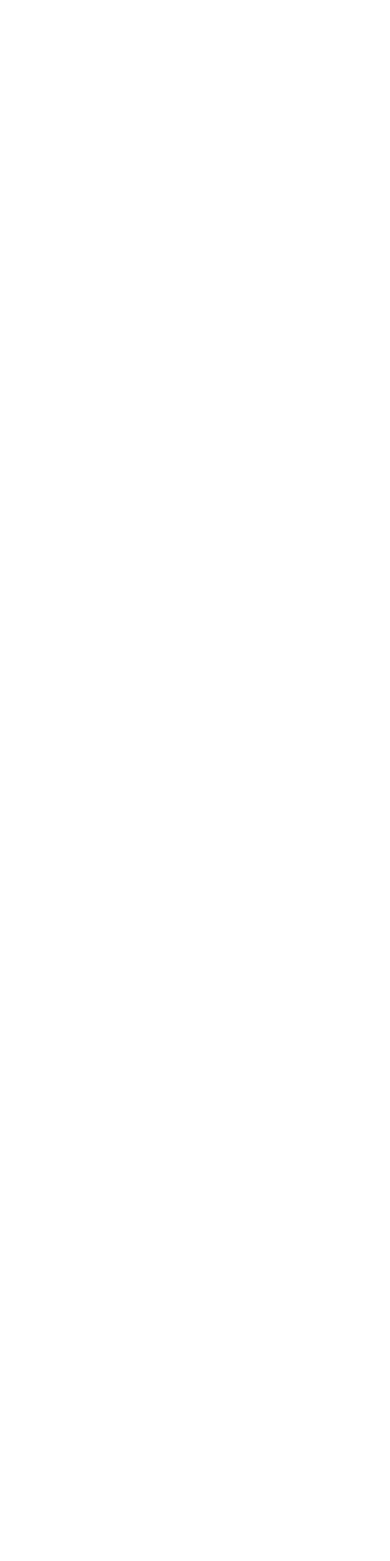
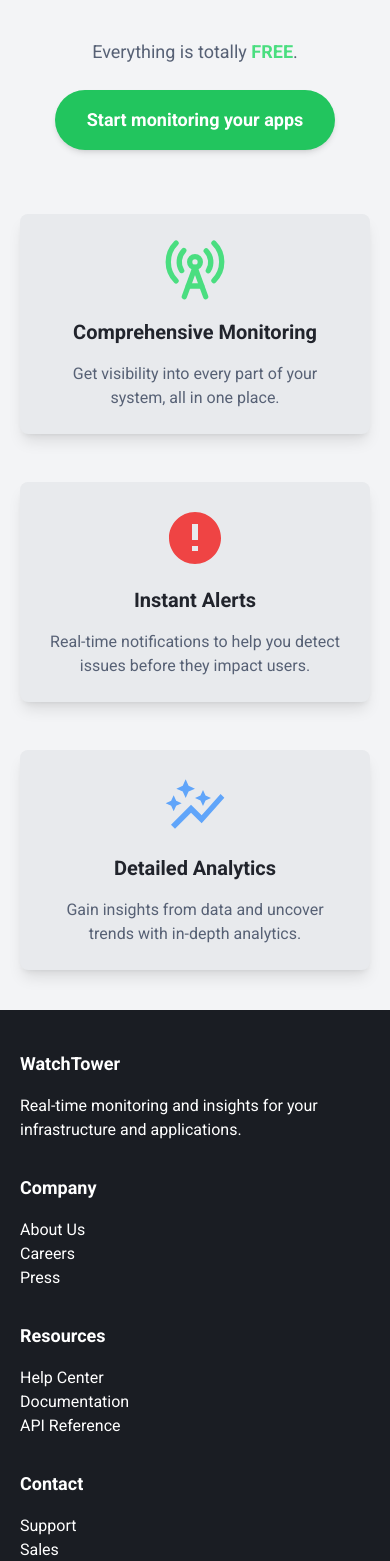
Before and after one commit to Fabulosu/WatchTower, a Next.js app: page / in a window 390 px wide. Shown: the part 436-1997 px from the top of the page. Before the commit the page ends 844 px from the top, so only its background shows below. Built offline with nearby package versions, Linux system fonts and the light colour scheme.

Commit message:
added footer, responsive navbar, modified color scheme, added partial homepage

```diff
--- a/src/app/globals.css
+++ b/src/app/globals.css
@@ -14,58 +14,74 @@ body {
 
 @layer base {
   :root {
-    --background: 0 0% 100%;
-    --foreground: 0 0% 3.9%;
-    --card: 0 0% 100%;
-    --card-foreground: 0 0% 3.9%;
+    --background: 220 13% 96%;
+    --foreground: 220 15% 15%;
+    --card: 216 12% 92%;
+    --card-foreground: 220 15% 15%;
     --popover: 0 0% 100%;
-    --popover-foreground: 0 0% 3.9%;
-    --primary: 0 0% 9%;
-    --primary-foreground: 0 0% 98%;
-    --secondary: 0 0% 96.1%;
-    --secondary-foreground: 0 0% 9%;
-    --muted: 0 0% 96.1%;
-    --muted-foreground: 0 0% 45.1%;
-    --accent: 0 0% 96.1%;
-    --accent-foreground: 0 0% 9%;
-    --destructive: 0 84.2% 60.2%;
+    --popover-foreground: 220 15% 15%;
+    --primary: 145 63% 42%;
+    /* Green */
+    --primary-foreground: 0 0% 100%;
+    --secondary: 220 14% 93%;
+    --secondary-foreground: 220 15% 15%;
+    --muted: 220 10% 80%;
+    --muted-foreground: 220 15% 40%;
+    --accent: 145 63% 42%;
+    /* Green */
+    --accent-foreground: 0 0% 100%;
+    --destructive: 0 76% 60%;
     --destructive-foreground: 0 0% 98%;
-    --border: 0 0% 89.8%;
-    --input: 0 0% 89.8%;
-    --ring: 0 0% 3.9%;
-    --chart-1: 12 76% 61%;
-    --chart-2: 173 58% 39%;
-    --chart-3: 197 37% 24%;
+    --border: 220 13% 90%;
+    --input: 220 13% 90%;
+    --ring: 145 63% 42%;
+    /* Green */
+    --chart-1: 160 63% 40%;
+    /* Dark Green */
+    --chart-2: 220 70% 50%;
+    /* Light Blue */
+    --chart-3: 197 57% 45%;
+    /* Darker Blue */
     --chart-4: 43 74% 66%;
+    /* Yellow */
     --chart-5: 27 87% 67%;
+    /* Orange */
     --radius: 0.5rem;
   }
 
   .dark {
-    --background: 0 0% 3.9%;
-    --foreground: 0 0% 98%;
-    --card: 0 0% 3.9%;
-    --card-foreground: 0 0% 98%;
-    --popover: 0 0% 3.9%;
-    --popover-foreground: 0 0% 98%;
-    --primary: 0 0% 98%;
-    --primary-foreground: 0 0% 9%;
-    --secondary: 0 0% 14.9%;
-    --secondary-foreground: 0 0% 98%;
-    --muted: 0 0% 14.9%;
-    --muted-foreground: 0 0% 63.9%;
-    --accent: 0 0% 14.9%;
-    --accent-foreground: 0 0% 98%;
-    --destructive: 0 62.8% 30.6%;
-    --destructive-foreground: 0 0% 98%;
-    --border: 0 0% 14.9%;
-    --input: 0 0% 14.9%;
-    --ring: 0 0% 83.1%;
-    --chart-1: 220 70% 50%;
-    --chart-2: 160 60% 45%;
-    --chart-3: 30 80% 55%;
-    --chart-4: 280 65% 60%;
-    --chart-5: 340 75% 55%;
+    --background: 220 15% 10%;
+    --foreground: 220 5% 95%;
+    --card: 220 15% 12%;
+    --card-foreground: 220 5% 95%;
+    --popover: 220 15% 12%;
+    --popover-foreground: 220 5% 95%;
+    --primary: 145 63% 52%;
+    /* Green */
+    --primary-foreground: 220 5% 10%;
+    --secondary: 220 15% 18%;
+    --secondary-foreground: 220 5% 95%;
+    --muted: 220 15% 20%;
+    --muted-foreground: 220 5% 65%;
+    --accent: 145 63% 52%;
+    /* Green */
+    --accent-foreground: 220 5% 95%;
+    --destructive: 0 56% 45%;
+    --destructive-foreground: 220 5% 95%;
+    --border: 220 15% 20%;
+    --input: 220 15% 20%;
+    --ring: 145 63% 52%;
+    /* Green */
+    --chart-1: 160 63% 40%;
+    /* Dark Green */
+    --chart-2: 220 65% 55%;
+    /* Light Blue */
+    --chart-3: 197 47% 45%;
+    /* Darker Blue */
+    --chart-4: 340 65% 60%;
+    /* Purple */
+    --chart-5: 27 87% 67%;
+    /* Orange */
   }
 }
 
--- a/src/app/layout.tsx
+++ b/src/app/layout.tsx
@@ -5,7 +5,7 @@ import { Roboto } from 'next/font/google';
 import { ThemeProvider } from 'next-themes';
 
 const roboto = Roboto({
-  weight: ['100', '300', '400', '700'],
+  weight: ['100', '300', '400', '500', '700', '900'],
   subsets: ['latin'],
 })
 
@@ -28,7 +28,7 @@ export default function RootLayout({
           <ThemeProvider
             attribute="class"
             defaultTheme="light"
-            enableSystem
+            // enableSystem
             disableTransitionOnChange
           >
             {children}
--- a/src/app/page.tsx
+++ b/src/app/page.tsx
@@ -1,10 +1,52 @@
-import Navbar from "@/components/navbar"
+import Navbar from "@/components/navbar";
+import Footer from "@/components/footer";
+import { LuRadioTower } from "react-icons/lu";
+import { IoMdAlert } from "react-icons/io";
+import { MdAutoGraph } from "react-icons/md";
 
 export default function HomePage() {
   return (
     <>
       <Navbar />
-      <main>Hello world!</main>
+      <main className="bg-background text-foreground container mx-auto px-5 py-10 md:py-20 space-y-16">
+        <section className="text-center space-y-6">
+          <h1 className="text-5xl md:text-7xl font-bold text-foreground leading-snug">
+            The world’s best free <span className="text-green-400">uptime monitoring</span> service.
+          </h1>
+          <p className="text-lg md:text-xl text-muted-foreground max-w-2xl mx-auto">
+            Everything is totally <span className="text-green-400 font-semibold">FREE</span>.
+          </p>
+          <button className="bg-green-500 hover:bg-green-600 text-white px-8 py-4 rounded-full mt-4 text-lg font-semibold shadow-md transform hover:scale-105 transition duration-300">
+            Start monitoring your apps
+          </button>
+        </section>
+        <section className="grid grid-cols-1 md:grid-cols-3 gap-12 mt-8">
+          {[
+            {
+              icon: <LuRadioTower className="text-green-400 w-16 h-16" />,
+              title: "Comprehensive Monitoring",
+              description: "Get visibility into every part of your system, all in one place.",
+            },
+            {
+              icon: <IoMdAlert className="text-red-500 w-16 h-16" />,
+              title: "Instant Alerts",
+              description: "Real-time notifications to help you detect issues before they impact users.",
+            },
+            {
+              icon: <MdAutoGraph className="text-blue-400 w-16 h-16" />,
+              title: "Detailed Analytics",
+              description: "Gain insights from data and uncover trends with in-depth analytics.",
+            },
+          ].map((feature, idx) => (
+            <div key={idx} className="flex flex-col items-center text-center space-y-4 p-6 bg-card rounded-lg shadow-lg hover:shadow-xl transition duration-300 transform hover:-translate-y-1">
+              {feature.icon}
+              <h3 className="text-xl font-semibold text-foreground hover:cursor-default">{feature.title}</h3>
+              <p className="text-muted-foreground hover:cursor-default">{feature.description}</p>
+            </div>
+          ))}
+        </section>
+      </main>
+      <Footer />
     </>
-  )
+  );
 }
--- a/src/app/page/[id]/page.tsx
+++ b/src/app/page/[id]/page.tsx
@@ -11,6 +11,9 @@ import {
     TooltipTrigger,
 } from "@/components/ui/tooltip";
 import { CiCircleQuestion } from 'react-icons/ci';
+import Link from 'next/link';
+import { cn } from '@/lib/utils';
+import { buttonVariants } from '@/components/ui/button';
 
 interface IncidentStatus {
     id: number;
@@ -176,19 +179,19 @@ export default function StatusPage({ params }: { params: { id: number } }) {
                                     ></div>
                                 </TooltipTrigger>
                                 <TooltipContent side='bottom' className='bg-popover drop-shadow-lg border-0 duration-0'>
-                                    <p className='font-semibold text-gray-500'>{stat.day}</p>
-                                    <p className='text-gray-500'>Uptime {stat.uptime}%</p>
+                                    <p className='font-semibold text-card-foreground'>{stat.day}</p>
+                                    <p className='text-card-foreground'>Uptime {stat.uptime}%</p>
                                 </TooltipContent>
                             </Tooltip>
                         </TooltipProvider>
                     )).reverse()}
                 </div>
                 <div className="flex items-center w-full">
-                    <p className="text-gray-500 min-w-[100px]">90 days ago</p>
-                    <div className="flex-1 h-[1px] mx-4 bg-gray-500"></div>
-                    <p className="text-center text-gray-500">{totalUptime}% uptime</p>
-                    <div className="flex-1 flex-grow h-[1px] mx-4 bg-gray-500"></div>
-                    <p className="text-gray-500 min-w-[100px] text-right">Today</p>
+                    <p className="text-muted-foreground min-w-[100px]">90 days ago</p>
+                    <div className="flex-1 h-[1px] mx-4 bg-muted-foreground"></div>
+                    <p className="text-center text-muted-foreground">{totalUptime}% uptime</p>
+                    <div className="flex-1 flex-grow h-[1px] mx-4 bg-muted-foreground"></div>
+                    <p className="text-muted-foreground min-w-[100px] text-right">Today</p>
                 </div>
 
             </>
@@ -200,17 +203,17 @@ export default function StatusPage({ params }: { params: { id: number } }) {
     }
 
     if (!pageData) {
-        return <div className="flex justify-center items-center h-screen text-primary">No data available</div>;
+        return <div className="flex justify-center items-center h-screen text-foreground">No data available</div>;
     }
 
     return (
         <>
             <main className="container flex flex-col gap-2 lg:w-[58vw] items-center mx-auto py-8">
-                <h1 className="text-3xl font-bold mb-6 text-primary">{pageData.name}</h1>
+                <h1 className="text-3xl font-bold mb-6 text-foreground">{pageData.name}</h1>
 
                 {openIncidents.length > 0 ? (
                     <div className="bg-gray-800 p-4 w-full rounded-lg shadow-2xl">
-                        <h2 className="text-3xl font-semibold text-primary">Ongoing Incidents</h2>
+                        <h2 className="text-3xl font-semibold text-foreground">Ongoing Incidents</h2>
                         {openIncidents.map((incident) => (
                             <div key={incident.id} className="mt-4 bg-gray-100 p-4 rounded-lg">
                                 <p className={`font-semibold text-xl ${incident.severity == "Minor" ? "text-yellow-600" : incident.severity == "Major" ? "text-orange-600" : incident.severity == "Critical" ? "text-red-600" : ""}`}>
@@ -241,7 +244,7 @@ export default function StatusPage({ params }: { params: { id: number } }) {
                                 <FaCircle size={25} className='text-green-500 animate-ping2 absolute inline-flex duration-400' />
                                 <FaCircle size={25} className='text-green-500 relative inline-flex' />
                             </div>
-                            <h2 className="text-3xl font-semibold text-primary"> All systems <span className='text-green-500'>operational</span></h2>
+                            <h2 className="text-3xl font-semibold text-foreground"> All systems <span className='text-green-500'>operational</span></h2>
                         </div>
                     </div>
                 )}
@@ -251,7 +254,7 @@ export default function StatusPage({ params }: { params: { id: number } }) {
                         <div key={component.id} className="bg-card rounded-lg p-4 shadow-2xl">
                             <div className='flex justify-between items-center w-full'>
                                 <div className='flex gap-2 items-center'>
-                                    <h2 className="text-xl font-semibold text-primary">{component.name}</h2>
+                                    <h2 className="text-xl font-semibold text-foreground">{component.name}</h2>
                                     {component.description && component.description !== null ? (
                                         <TooltipProvider delayDuration={100}>
                                             <Tooltip>
@@ -259,7 +262,7 @@ export default function StatusPage({ params }: { params: { id: number } }) {
                                                     <CiCircleQuestion size={15} className='text-gray-500' />
                                                 </TooltipTrigger>
                                                 <TooltipContent side='top' className='bg-popover drop-shadow-lg border-0 duration-0'>
-                                                    <p className='text-gray-500'>{component.description}</p>
+                                                    <p className='text-card-foreground'>{component.description}</p>
                                                 </TooltipContent>
                                             </Tooltip>
                                         </TooltipProvider>
@@ -267,7 +270,7 @@ export default function StatusPage({ params }: { params: { id: number } }) {
 
                                 </div>
 
-                                <p className={`${component.status == 1 ? "text-green-400" : component.status == 2 ? "text-yellow-400" : component.status == 3 ? "text-orange-400" : component.status == 4 ? "text-red-400" : component.status == 5 ? "text-blue-400" : ""} font-semibold dark:font-light text-sm`}>
+                                <p className={`${component.status == 1 ? "text-green-500" : component.status == 2 ? "text-yellow-500" : component.status == 3 ? "text-orange-500" : component.status == 4 ? "text-red-500" : component.status == 5 ? "text-blue-500" : ""} font-medium text-sm`}>
                                     {component.status == 1 ? "Operational" : component.status == 2 ? "Degraded Performance" : component.status == 3 ? "Partial Outage" : component.status == 4 ? "Major Outage" : component.status == 5 ? "Under Maintenance" : ""}
                                 </p>
                             </div>
@@ -278,47 +281,64 @@ export default function StatusPage({ params }: { params: { id: number } }) {
                     ))}
                 </div>
                 <div className="bg-card p-4 w-full rounded-lg shadow-2xl">
-                    <h2 className="text-2xl font-semibold text-primary">Incident History (Last 14 Days)</h2>
+                    <h2 className="text-2xl font-semibold text-foreground">Incident History (Last 14 Days)</h2>
                     {Object.entries(incidentsByDay).map(([day, incidents]) => (
                         <div key={day} className="mt-4">
-                            <h3 className="text-lg font-bold text-primary">{dayjs(day).format('MMMM D, YYYY')}</h3>
-                            <div className='w-full h-[1px] my-2 bg-gray-500' />
+                            <h3 className="text-lg font-bold text-foreground">
+                                {dayjs(day).format("MMMM D, YYYY")}
+                            </h3>
+                            <div className="w-full h-[1px] my-2 bg-border" />
                             {incidents.length > 0 ? (
                                 <div className="flex flex-col gap-2 py-2 rounded-lg mt-2">
                                     {incidents.map((incident) => (
-                                        <div key={incident.id} className='bg-neutral-500 rounded-lg p-4'>
-                                            <p className={`font-semibold text-xl ${incident.severity == "Minor" ? "text-yellow-600" : incident.severity == "Major" ? "text-orange-600" : incident.severity == "Critical" ? "text-red-600" : ""}`}>
+                                        <div key={incident.id} className="bg-secondary p-4 rounded-lg">
+                                            <p className={`font-semibold text-xl ${incident.severity === "Minor" ? "text-yellow-500" : incident.severity === "Major" ? "text-orange-500" : incident.severity === "Critical" ? "text-red-500" : ""}`}>
                                                 {incident.name}
                                             </p>
-                                            <p className="text-muted"><span className='font-semibold'>Created at: </span>{new Date(incident.createdAt).toLocaleString()}</p>
+                                            <p className="text-muted-foreground">
+                                                <span className="font-semibold">Created at:</span>{" "}
+                                                {new Date(incident.createdAt).toLocaleString()}
+                                            </p>
                                             {incident.resolvedAt && (
-                                                <p className="text-muted"><span className='font-semibold'>Resolved at: </span>{new Date(incident.resolvedAt).toLocaleString()}</p>
+                                                <p className="text-muted-foreground">
+                                                    <span className="font-semibold">Resolved at:</span>{" "}
+                                                    {new Date(incident.resolvedAt).toLocaleString()}
+                                                </p>
                                             )}
                                             {incident.history.length > 0 && (
                                                 <div className="mt-2">
-                                                    <h4 className="font-semibold text-muted text-lg">Incident History</h4>
-                                                    {incident.history.sort((a, b) => b.id - a.id).map((status) => (
-                                                        <p key={status.id} className="text-muted flex flex-col">
-                                                            <span>
-                                                                <span className='font-semibold text-secondary'>{status.status === 0 ? "Investigating" : status.status === 1 ? "Update" : status.status === 2 ? "Identified" : status.status === 3 ? "Monitoring" : status.status === 4 ? "Resolved" : ""}</span> - {status.statusMessage}<br />
-                                                            </span>
-                                                            <span className='text-sm font-semibold'>{new Date(status.createdAt).toLocaleString()}</span>
-                                                        </p>
-                                                    ))}
+                                                    <h4 className="font-semibold text-card-foreground text-lg">
+                                                        Incident History
+                                                    </h4>
+                                                    {incident.history
+                                                        .sort((a, b) => b.id - a.id)
+                                                        .map((status) => (
+                                                            <p key={status.id} className="text-muted-foreground flex flex-col">
+                                                                <span>
+                                                                    <span className={`font-semibold text-card-foreground`}>
+                                                                        {status.status === 0 ? "Investigating" : status.status === 1 ? "Update" : status.status === 2 ? "Identified" : status.status === 3 ? "Monitoring" : status.status === 4 ? "Resolved" : ""}
+                                                                    </span>
+                                                                    {" "} - {status.statusMessage}
+                                                                </span>
+                                                                <span className="text-sm font-semibold">
+                                                                    {new Date(status.createdAt).toLocaleString()}
+                                                                </span>
+                                                            </p>
+                                                        ))}
                                                 </div>
                                             )}
                                         </div>
                                     ))}
                                 </div>
                             ) : (
-                                <p className="text-gray-400 py-2">No incidents reported today.</p>
+                                <p className="text-muted-foreground py-2">No incidents reported today.</p>
                             )}
                         </div>
                     ))}
                 </div>
             </main>
             <footer className='flex justify-center pb-8'>
-                <p className='text-gray-400 text-sm'>Powered by WatchTower</p>
+                <Link href="/" className={cn(buttonVariants({ variant: "link" }), 'text-gray-400 text-sm')}>Powered by WatchTower</Link>
             </footer>
         </>
     );
--- /dev/null
+++ b/src/components/footer.tsx
@@ -0,0 +1,43 @@
+import Link from 'next/link';
+
+const Footer = () => {
+    return (
+        <footer className="bg-[#1a1d23] text-white pt-10 px-5 md:px-10">
+            <div className="container mx-auto grid grid-cols-1 md:grid-cols-4 gap-8">
+                <div>
+                    <h2 className="text-lg font-semibold mb-4">WatchTower</h2>
+                    <p>Real-time monitoring and insights for your infrastructure and applications.</p>
+                </div>
+                <div>
+                    <h3 className="text-lg font-semibold mb-4">Company</h3>
+                    <ul>
+                        <li><Link href="#">About Us</Link></li>
+                        <li><Link href="#">Careers</Link></li>
+                        <li><Link href="#">Press</Link></li>
+                    </ul>
+                </div>
+                <div>
+                    <h3 className="text-lg font-semibold mb-4">Resources</h3>
+                    <ul>
+                        <li><Link href="#">Help Center</Link></li>
+                        <li><Link href="#">Documentation</Link></li>
+                        <li><Link href="#">API Reference</Link></li>
+                    </ul>
+                </div>
+                <div>
+                    <h3 className="text-lg font-semibold mb-4">Contact</h3>
+                    <ul>
+                        <li><Link href="#">Support</Link></li>
+                        <li><Link href="#">Sales</Link></li>
+                        <li><Link href="#">Partners</Link></li>
+                    </ul>
+                </div>
+            </div>
+            <div className="border-t border-neutral-600 mt-8 py-4 text-center">
+                <p>&copy; {new Date().getFullYear()} WatchTower. All rights reserved.</p>
+            </div>
+        </footer>
+    );
+}
+
+export default Footer;
```
Also changed, not shown: src/components/navbar.tsx (+7 -7 lines).
